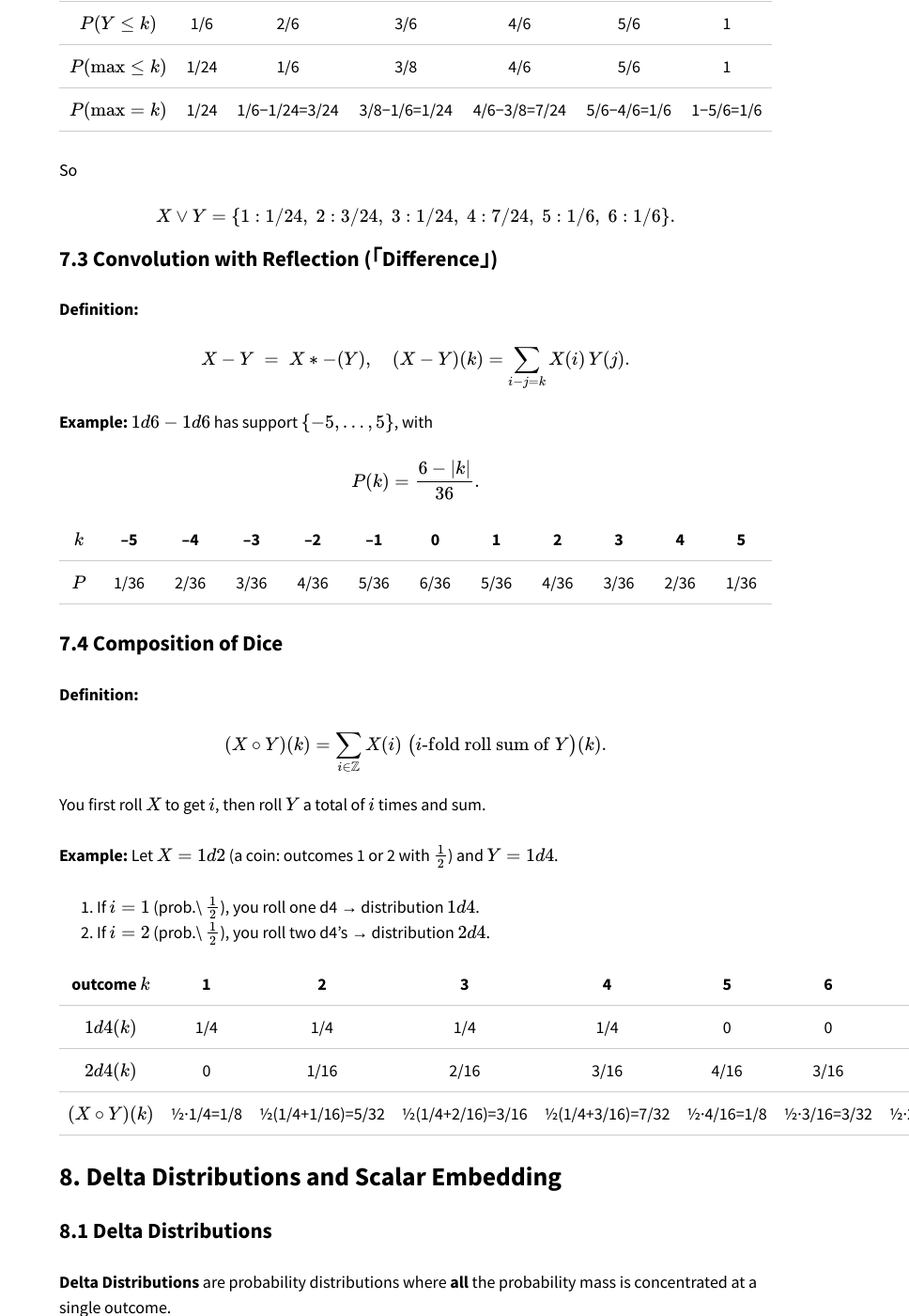
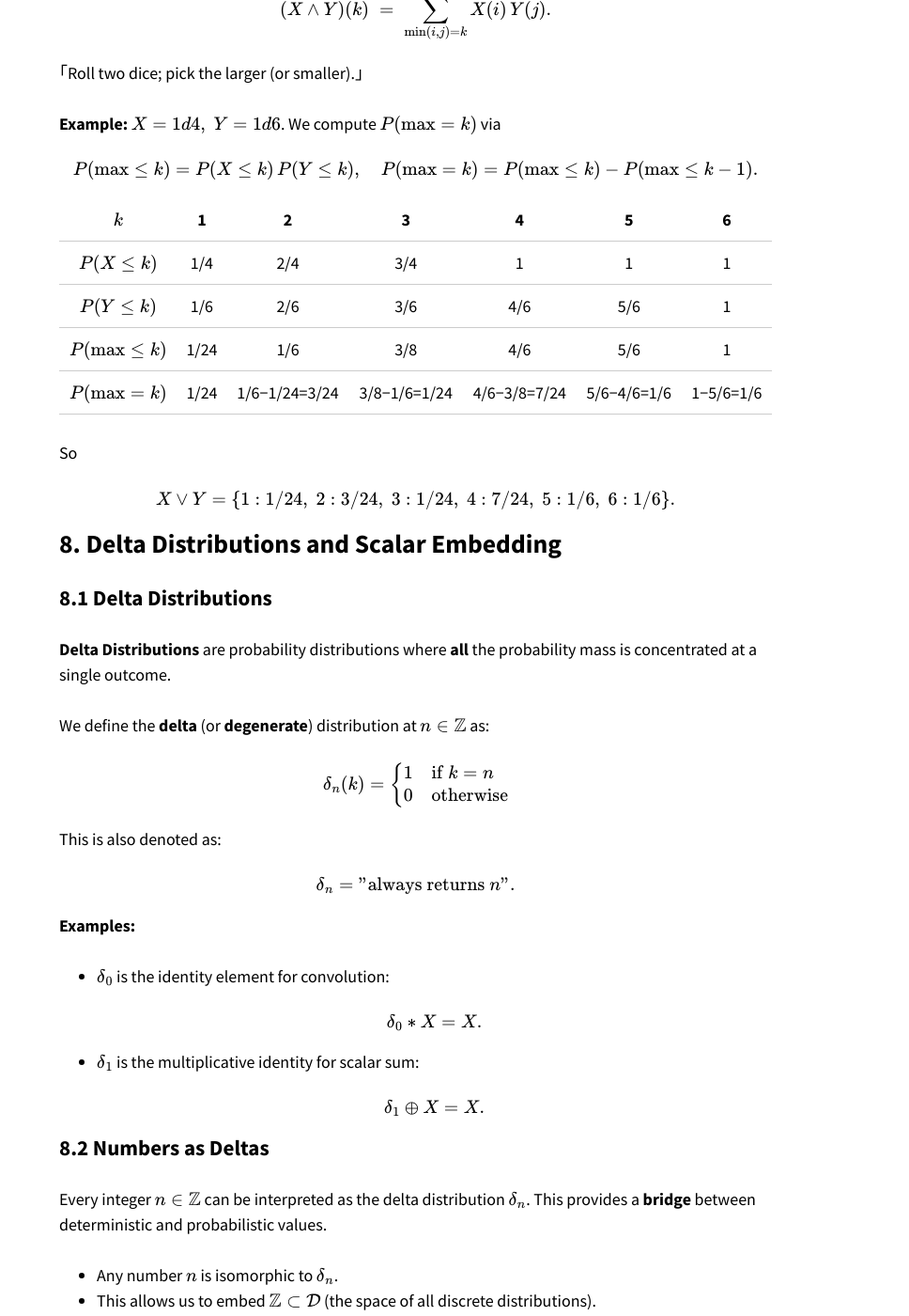
Before and after one commit to CaioMizerkowski/CaioMizerkowski.github.io, a Jekyll site: the page built from rand/dice.md, in a window 1280 px wide and 1400 px high, scrolled down 16037 px. Shown: the whole window at 94% size, without its empty margins (312-1280 px from the left). Built offline with Jekyll 4.4.1, drawn with Linux system fonts in a browser that asks for light colours; nearby versions of some CDN libraries; formulas are drawn with MathJax 3; some of the changed text lies outside the part shown.

```diff
--- a/rand/dice.md
+++ b/rand/dice.md
@@ -50,9 +50,7 @@ Dice Algebra is a concise, systematic way to describe and manipulate any ｢dice
    3. [Shift Example: $$S_1(1d4) \oplus 1d6$$](#63-shift-example-s_11d4-oplus-1d6)
 7. [Extended Operations](#7-extended-operations)
    1. [Reflection / Negation](#71-reflection--negation)
-   2. [Maximum / Minimum of Two Dice](#72-maximum--minimum-of-two-dice)
-   3. [Convolution with Reflection (｢Difference｣)](#73-convolution-with-reflection-difference)
-   4. [Composition of Dice](#74-composition-of-dice)
+   2. [Convolution with Reflection (｢Difference｣)](#72-convolution-with-reflection-difference)
 8. [Number–Delta Dictionary](#8-delta-distributions-and-scalar-embedding)
    1. [Delta Distributions](#81-delta-distributions)
    2. [Numbers as deltas](#82-numbers-as-deltas)
@@ -758,7 +756,26 @@ $$
 |:------:|:----:|:----:|:----:|:----:|:----:|:----:|
 | $$-(1d6)(k)$$ |1/6|1/6|1/6|1/6|1/6|1/6|
 
-### 7.2 Maximum / Minimum of Two Dice
+### 7.2 Convolution with Reflection (｢Difference｣)
+
+**Definition:**
+
+$$
+X - Y \;=\; X * -(Y),
+\quad (X-Y)(k)=\sum_{i-j=k}X(i)\,Y(j).
+$$
+
+**Example:** $$1d6 - 1d6$$ has support $$\{-5,\dots,5\}$$, with
+
+$$
+P(k) = \frac{6 - |k|}{36}.
+$$
+
+| $$k$$ | –5 | –4 | –3 | –2 | –1 | 0  | 1  | 2  | 3  | 4  | 5  |
+|:-----:|:--:|:--:|:--:|:--:|:--:|:--:|:--:|:--:|:--:|:--:|:--:|
+| $$P$$ |1/36|2/36|3/36|4/36|5/36|6/36|5/36|4/36|3/36|2/36|1/36|
+
+<!-- ### 7.2 Maximum / Minimum of Two Dice -->
 
 **Definitions:**
 
@@ -793,26 +810,7 @@ $$
 X\vee Y = \{1:1/24,\;2:3/24,\;3:1/24,\;4:7/24,\;5:1/6,\;6:1/6\}.
 $$
 
-### 7.3 Convolution with Reflection (｢Difference｣)
-
-**Definition:**
-
-$$
-X - Y \;=\; X * -(Y),
-\quad (X-Y)(k)=\sum_{i-j=k}X(i)\,Y(j).
-$$
-
-**Example:** $$1d6 - 1d6$$ has support $$\{-5,\dots,5\}$$, with
-
-$$
-P(k) = \frac{6 - |k|}{36}.
-$$
-
-| $$k$$ | –5 | –4 | –3 | –2 | –1 | 0  | 1  | 2  | 3  | 4  | 5  |
-|:-----:|:--:|:--:|:--:|:--:|:--:|:--:|:--:|:--:|:--:|:--:|:--:|
-| $$P$$ |1/36|2/36|3/36|4/36|5/36|6/36|5/36|4/36|3/36|2/36|1/36|
-
-### 7.4 Composition of Dice
+<!-- ### 7.4 Composition of Dice
 
 **Definition:**
 
@@ -832,7 +830,7 @@ You first roll $$X$$ to get $$i$$, then roll $$Y$$ a total of $$i$$ times and su
 |:-------------:|:----:|:-------:|:-------:|:-------:|:-------:|:-------:|:-------:|:-------:|
 | $$1d4(k)$$    |1/4  |1/4     |1/4     |1/4     |0       |0       |0       |0       |
 | $$2d4(k)$$    |0    |1/16    |2/16    |3/16    |4/16    |3/16    |2/16    |1/16    |
-| $$(X\circ Y)(k)$$ |½·1/4=1/8 |½(1/4+1/16)=5/32 |½(1/4+2/16)=3/16 |½(1/4+3/16)=7/32 |½·4/16=1/8 |½·3/16=3/32 |½·2/16=1/16 |½·1/16=1/32 |
+| $$(X\circ Y)(k)$$ |½·1/4=1/8 |½(1/4+1/16)=5/32 |½(1/4+2/16)=3/16 |½(1/4+3/16)=7/32 |½·4/16=1/8 |½·3/16=3/32 |½·2/16=1/16 |½·1/16=1/32 | -->
 
 ## 8. Delta Distributions and Scalar Embedding
 
@@ -903,6 +901,4 @@ This lets us:
 | Operation          | Symbol         | Description                              |
 |-------------------|----------------|------------------------------------------|
 | Reflection        | $$ -(X) $$ | Mirror values: $$ X(-k) $$             |
-| Max / Min         | $$ X \vee Y, X \wedge Y $$ | Max/min of two dice         |
 | Signed Convolution| $$ X - Y $$     | Difference of rolls                      |
-| Composition       | $$ X \circ Y $$ | "Roll a roll" – hierarchical dice        |
```
